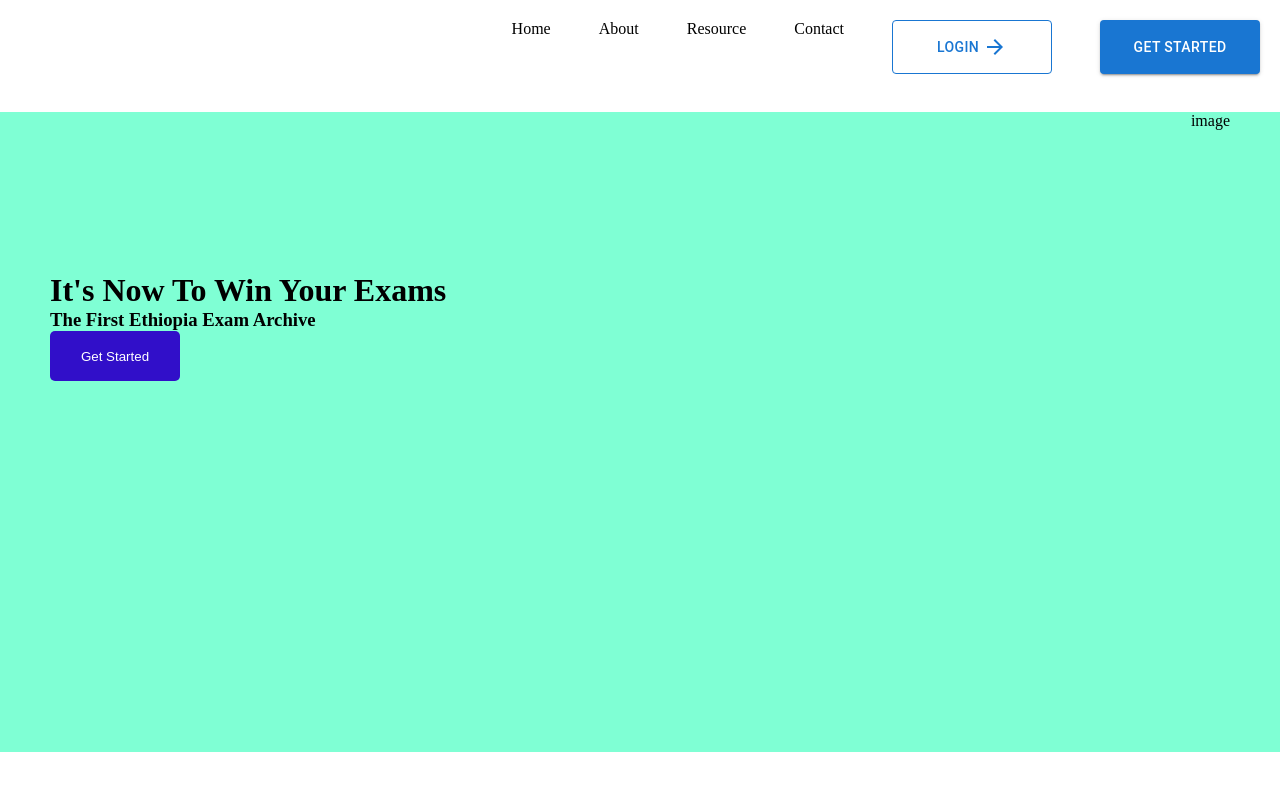
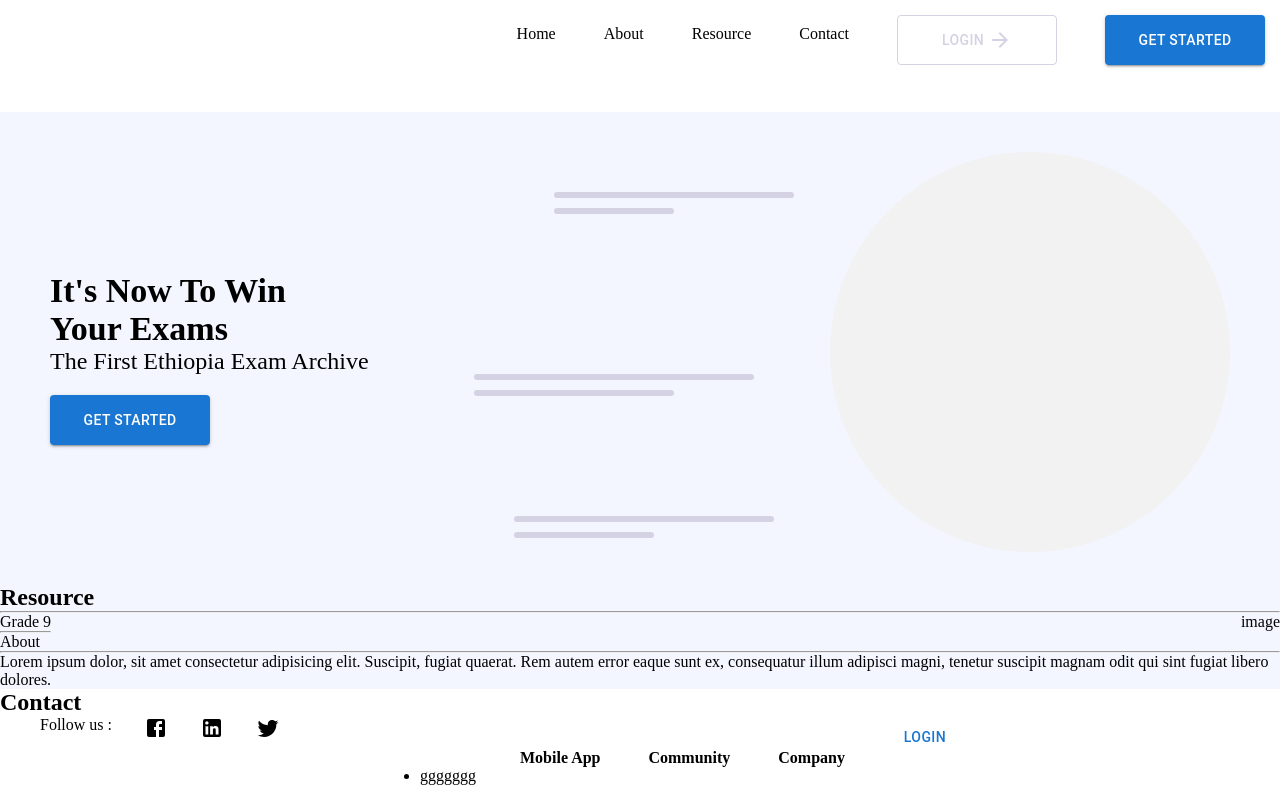
Before and after one commit to Keneni45/Edu-Air-Tech, a React (Vite) app: page / in a window 1280 px wide. Shown: the top 788 px of the page. Built offline with nearby package versions, Linux system fonts and the light colour scheme.

Commit message:
Button Component

```diff
--- a/src/Page/HomePage.tsx
+++ b/src/Page/HomePage.tsx
@@ -7,7 +7,6 @@ import Button from "@mui/material/Button";
 import { Link } from "react-router-dom";
 import { useState } from "react";
 import ArrowForwardSharpIcon from "@mui/icons-material/ArrowForwardSharp";
-//import { Button } from "@mui/material/IconButton";
 
 export default function HomePage() {
   const [isOpen, setIsOpen] = useState(false);
@@ -15,35 +14,63 @@ export default function HomePage() {
     <div className={styles.home}>
       <div className={styles.homeNavbar}>
         <ul className={styles.ulHome}>
-          <li>Home</li>
-          <li>About</li>
-          <li>Resource</li>
-          <li>Contact</li>
+          <li className={styles.list6}>Home</li>
+          <li className={styles.list6}>About</li>
+          <li className={styles.list6}>Resource</li>
+          <li className={styles.list6}>Contact</li>
           <Link to="login">
             <Button
-              sx={{ width: "160px", border: "solid 1px" }}
+              sx={{
+                width: "160px",
+                border: "solid 1px",
+                color: "rgb(212, 210, 227)",
+                height: "50px",
+              }}
               onClick={() => setIsOpen(true)}>
-              Login{" "}
+              Login
               <ArrowForwardSharpIcon
                 sx={{ marginLeft: "4px", height: "40px" }}
               />
             </Button>
           </Link>
-          <Button variant="contained" sx={{ width: "160px" }}>
+          <Link to="/register">
+            <Button variant="contained" sx={{ width: "160px", height: "50px" }}>
               Get Started
             </Button>
+          </Link>
         </ul>
       </div>
-
+      <div className={styles.all}>
         <div className={styles.homeBody}>
           <div className={styles.leftHomeBody}>
-          <h1>It's Now To Win Your Exams</h1>
-          <h3>The First Ethiopia Exam Archive </h3>
-          <button className={styles.exerciseNowButton}>Get Started</button>
+            <h1 style={{ fontWeight: "bold", fontSize: "34px" }}>
+              It's Now To Win <br /> Your Exams
+            </h1>
+
+            <p style={{ fontSize: "24px" }}>The First Ethiopia Exam Archive </p>
+            <Link to="/register">
+              <Button
+                variant="contained"
+                sx={{ width: "160px", height: "50px", marginTop: "20px" }}>
+                Get Started
+              </Button>
+            </Link>
           </div>
-        <div className={styles.rightHomeBody}>image</div>
+          <div className={styles.middleLine}>
+            <div className={styles.line}></div>
+            <div className={styles.line1}></div>
+            <div className={styles.line2}></div>
+            <div className={styles.line4}></div>
+            <div className={styles.line3}></div>
+            <div className={styles.line5}></div>
+          </div>
+
+          <div className={styles.rightHomeBody}>
+            <div className={styles.imgBg}></div>
+          </div>
         </div>
         <CardContent />
+
         <div>
           {" "}
           <h2>
@@ -62,10 +89,10 @@ export default function HomePage() {
         <div className={styles.about}>
           <div className={styles.leftAbout}>
             <p>
-            Lorem ipsum dolor, sit amet consectetur adipisicing elit. Suscipit,
-            fugiat quaerat. Rem autem error eaque sunt ex, consequatur illum
-            adipisci magni, tenetur suscipit magnam odit qui sint fugiat libero
-            dolores.
+              Lorem ipsum dolor, sit amet consectetur adipisicing elit.
+              Suscipit, fugiat quaerat. Rem autem error eaque sunt ex,
+              consequatur illum adipisci magni, tenetur suscipit magnam odit qui
+              sint fugiat libero dolores.
             </p>
           </div>
           <div></div>
@@ -122,5 +149,6 @@ export default function HomePage() {
           </div>
         </div>
       </div>
+    </div>
   );
 }
--- a/src/Page/Login/Login.tsx
+++ b/src/Page/Login/Login.tsx
@@ -43,16 +43,21 @@ export default function Login() {
           {/* <div className={styles.login}></div>{" "}
           <div> */}
           <div className={styles.login}>
-            <p style={{ fontSize: "38px", fontWeight: "bold" }}>
+            <p
+              style={{
+                fontSize: "28px",
+                fontWeight: "bold",
+                marginLeft: "20px",
+              }}>
               Lets Sign In You
             </p>
-            {/* <h4>Welcome Back, </h4> <h4>You Have Been Missed</h4> */}
-            <p style={{ fontSize: "28px", marginLeft: "20px" }}>
+
+            <p style={{ fontSize: "28px", marginLeft: "15px" }}>
               Welcome Back, <br />{" "}
             </p>
             <p style={{ fontSize: "28px" }}> You Have Been Missed</p>
             <div style={{ marginLeft: "10px" }}>
-              <div style={{ marginTop: "20px" }}>
+              <div style={{ marginTop: "15px" }}>
                 <TextField
                   id="outlined-basic"
                   label="username"
@@ -60,7 +65,7 @@ export default function Login() {
                   sx={{ width: "260px" }}
                 />
               </div>
-              <div style={{ marginTop: "20px" }}>
+              <div style={{ marginTop: "15px" }}>
                 <TextField
                   id="outlined-basic"
                   label="password"
--- a/src/Page/Login/login.module.css
+++ b/src/Page/Login/login.module.css
@@ -1,7 +1,6 @@
 .loginBody {
   position: relative;
   z-index: 1;
-  background-color: red;
 }
 .loginOverLay {
   position: fixed;
@@ -9,7 +8,7 @@
   right: 0;
   top: 0;
   bottom: 0;
-  background-color: rgba(226, 192, 192, 0.7);
+  background-color: rgb(243, 246, 255);
 }
 .loginStyle {
   position: fixed;
@@ -22,10 +21,10 @@
   z-index: 1000;
 }
 .login {
-  margin-left: 70px;
-  margin-right: 70px;
-  margin-top: 20px;
-  margin-bottom: 20px;
+  margin-left: 40px;
+  margin-right: 40px;
+  /* margin-top: 10px;
+  margin-bottom: 10px; */
 }
 
 .unOrderedList {
--- a/src/Page/Otp/otp.module.css
+++ b/src/Page/Otp/otp.module.css
@@ -8,7 +8,7 @@
   right: 0;
   top: 0;
   bottom: 0;
-  background-color: rgba(226, 192, 192, 0.7);
+  background-color: rgb(243, 246, 255);
 }
 .otpStyle {
   position: fixed;
--- a/src/Page/Registartion/Registartion.tsx
+++ b/src/Page/Registartion/Registartion.tsx
@@ -1,10 +1,96 @@
+import { Button, TextField } from "@mui/material";
 import styles from "./registration.module.css";
+import InputLabel from "@mui/material/InputLabel";
+import MenuItem from "@mui/material/MenuItem";
+
+import FormControl from "@mui/material/FormControl";
+import Select, { SelectChangeEvent } from "@mui/material/Select";
+import { useState } from "react";
 
 export default function Registartion() {
+  const [age, setAge] = useState("");
+
+  const handleChange = (event: SelectChangeEvent) => {
+    setAge(event.target.value);
+  };
   return (
     <div className={styles.loginBody}>
       <div className={styles.loginOverLay}>
-        <div className={styles.loginStyle}>jjjjjj</div>
+        <div className={styles.loginStyle}>
+          <div className={styles.login}>
+            <div>
+              <h1 style={{ marginLeft: "10px" }}>
+                Lets Register <br />
+                Account
+              </h1>
+              <p
+                style={{
+                  fontSize: "18px",
+                  fontWeight: "bold",
+                  marginBottom: "10px",
+                }}>
+                Hello, You have a great joyful journey
+              </p>
+            </div>
+            <div style={{ marginTop: "10px" }}>
+              <TextField
+                id="outlined-basic"
+                label="username"
+                type="text"
+                variant="outlined"
+                sx={{ width: "260px" }}
+              />
+            </div>
+            <div>
+              <FormControl sx={{ width: "260px", marginTop: "15px" }}>
+                <InputLabel>-grade-</InputLabel>
+                <Select value={age} label="grade" onChange={handleChange}>
+                  <MenuItem value={9}>9 th</MenuItem>
+                  <MenuItem value={10}>10 th</MenuItem>
+                  <MenuItem value={11}>11 th</MenuItem>
+                  <MenuItem value={12}>12 th</MenuItem>
+                </Select>
+              </FormControl>
+            </div>
+            <div style={{ marginTop: "15px" }}>
+              <TextField
+                id="outlined-basic"
+                label="phone"
+                type="text"
+                variant="outlined"
+                sx={{ width: "260px" }}
+              />
+            </div>
+            <div style={{ marginTop: "15px" }}>
+              <TextField
+                id="outlined-basic"
+                label="email"
+                type="email"
+                variant="outlined"
+                sx={{ width: "260px" }}
+              />
+            </div>
+            <div style={{ marginTop: "15px" }}>
+              <TextField
+                id="outlined-basic"
+                label="Password"
+                type="password"
+                variant="outlined"
+                sx={{ width: "260px" }}
+              />
+            </div>
+            <Button
+              variant="contained"
+              sx={{
+                width: "180px",
+                marginLeft: "40px",
+                marginTop: "20px",
+                height: "40px",
+              }}>
+              Sign up
+            </Button>
+          </div>
+        </div>
       </div>
     </div>
   );
--- a/src/Page/Registartion/registration.module.css
+++ b/src/Page/Registartion/registration.module.css
@@ -1,7 +1,6 @@
 .loginBody {
   position: relative;
   z-index: 1;
-  background-color: red;
 }
 .loginOverLay {
   position: fixed;
@@ -9,7 +8,7 @@
   right: 0;
   top: 0;
   bottom: 0;
-  background-color: rgba(226, 192, 192, 0.7);
+  background-color: rgb(243, 246, 255);
 }
 .loginStyle {
   position: fixed;
@@ -20,3 +19,7 @@
   padding: 50px;
   z-index: 1000;
 }
+.login {
+  margin-left: 50px;
+  margin-right: 50px;
+}
--- a/src/Page/ResetPassword/reset.module.css
+++ b/src/Page/ResetPassword/reset.module.css
@@ -8,7 +8,7 @@
   right: 0;
   top: 0;
   bottom: 0;
-  background-color: rgba(226, 192, 192, 0.7);
+  background-color: rgb(243, 246, 255);
 }
 .resetStyle {
   position: fixed;
--- a/src/Page/home.module.css
+++ b/src/Page/home.module.css
@@ -2,14 +2,16 @@
   width: 100%;
   height: 14vh;
   background-color: white;
+}
+.all {
+  background-color: rgb(243, 246, 255);
 }
 .ulHome {
   list-style: none;
   display: flex;
   float: right;
   gap: 3rem;
-  margin-top: 20px;
-  margin-right: 20px;
+  margin: 15px;
 }
 .loginButton {
   background-color: white;
@@ -31,17 +33,77 @@
   align-items: center;
 }
 .homeBody {
-  height: 80vh;
-  background-color: aquamarine;
+  height: 100%;
+
   display: flex;
   justify-content: space-between;
+  width: 100%;
 }
 .leftHomeBody {
   margin-left: 50px;
   margin-top: 20vh;
 }
+.middleLine {
+  width: 250px;
+  margin-top: 80px;
+}
 .rightHomeBody {
   margin-right: 50px;
+}
+.imgBg {
+  margin-top: 40px;
+  width: 400px;
+  height: 400px;
+  border-radius: 50%;
+  background-color: rgb(242, 242, 242);
+}
+.line {
+  background-color: rgb(212, 210, 227);
+  width: 240px;
+  height: 6px;
+  border-radius: 8px;
+  margin-left: 80px;
+}
+.line1 {
+  background-color: rgb(212, 210, 227);
+  width: 120px;
+  height: 6px;
+  border-radius: 8px;
+  margin-left: 80px;
+  margin-top: 10px;
+}
+.line2 {
+  background-color: rgb(212, 210, 227);
+  width: 280px;
+  margin-top: 160px;
+  height: 6px;
+  border-radius: 8px;
+}
+.line4 {
+  background-color: rgb(212, 210, 227);
+  width: 200px;
+  height: 6px;
+  border-radius: 8px;
+  margin-top: 10px;
+}
+.list6 {
+  margin-top: 10px;
+}
+.line3 {
+  background-color: rgb(212, 210, 227);
+  width: 260px;
+  margin-top: 120px;
+  height: 6px;
+  border-radius: 8px;
+  margin-left: 40px;
+}
+.line5 {
+  background-color: rgb(212, 210, 227);
+  width: 140px;
+  height: 6px;
+  border-radius: 8px;
+  margin-left: 40px;
+  margin-top: 10px;
 }
 .resource {
   display: flex;
```
Lines whose indentation alone changed are shown as unchanged.
